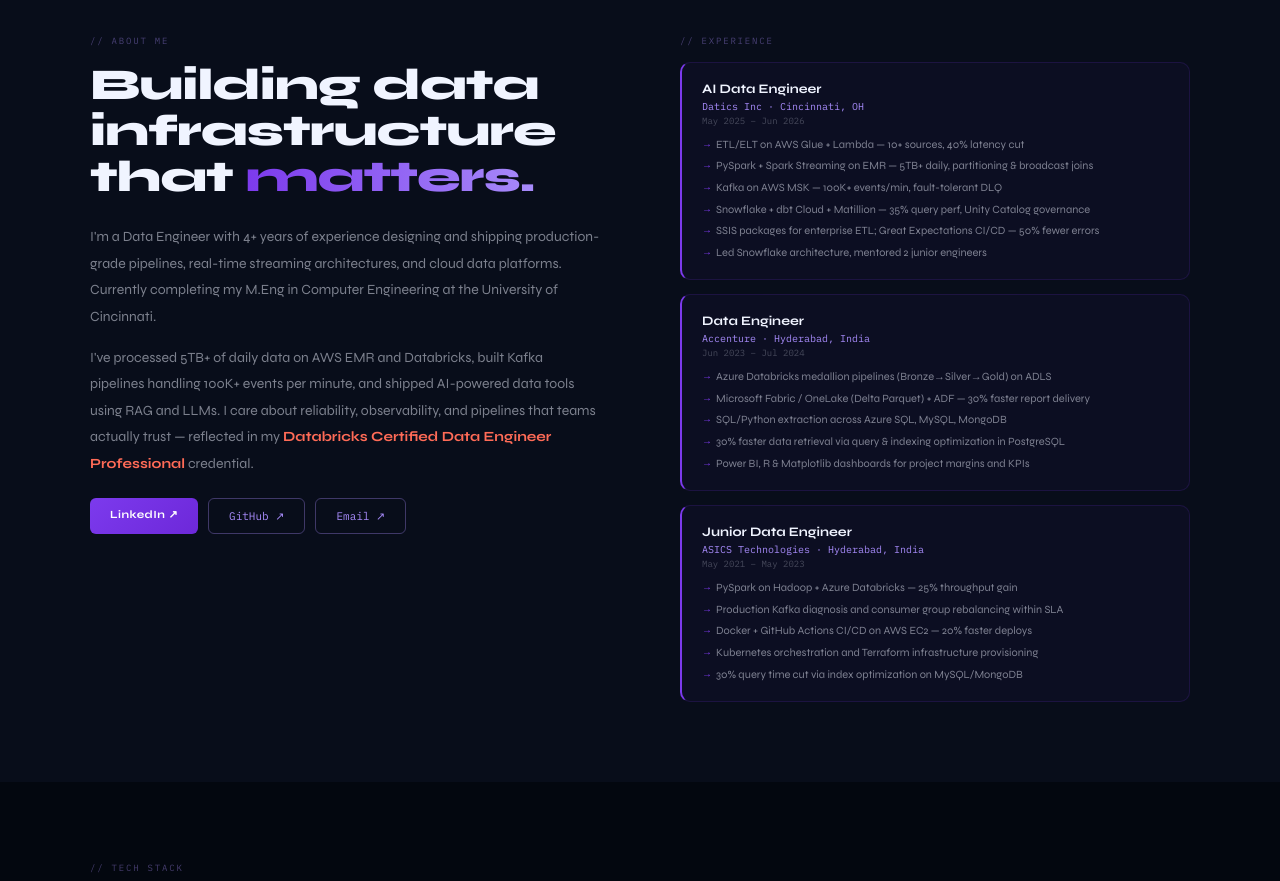
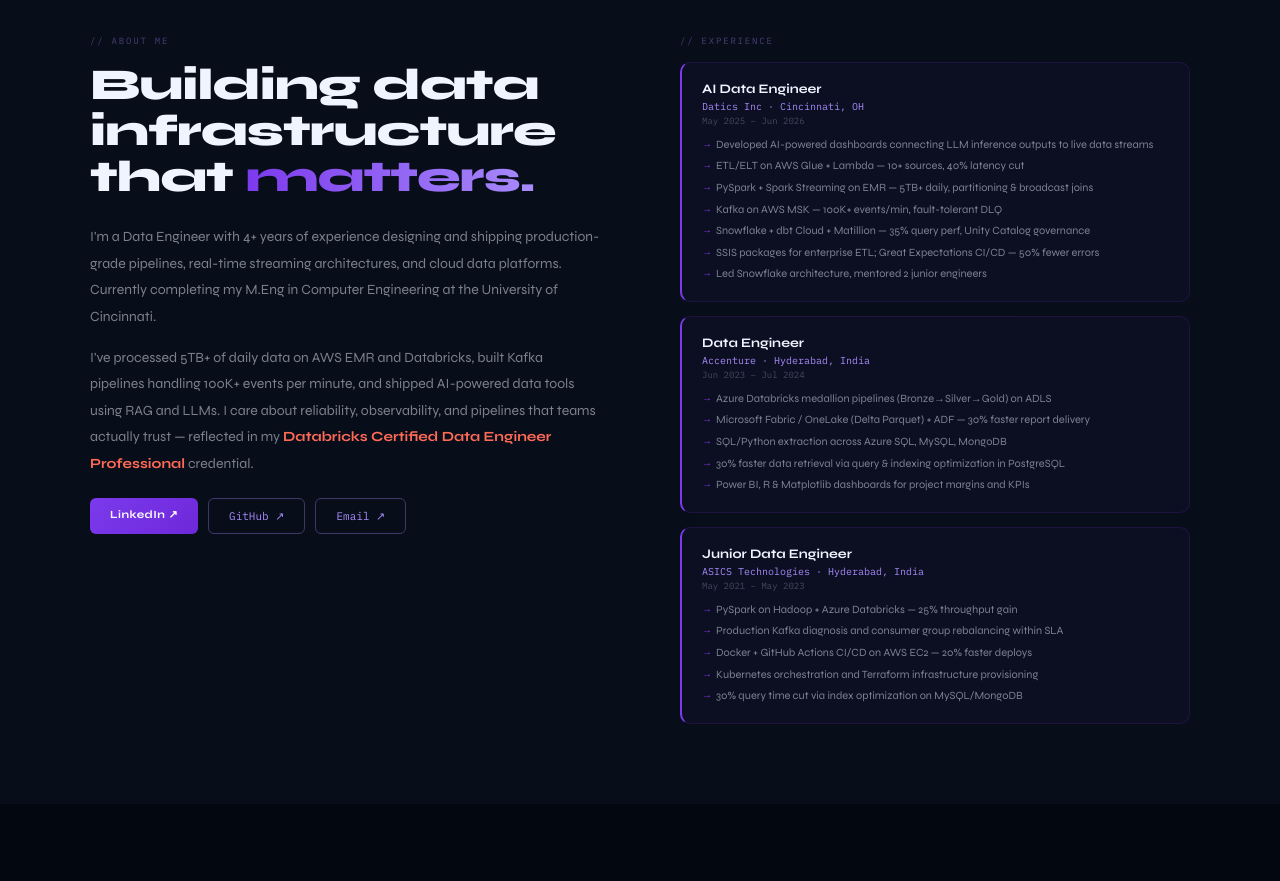
Before and after one commit to saikrishna-hub001/saikrishna-hub001.github.io, a plain HTML site: page index.html in a window 1280 px wide. Shown: the part 860-1741 px from the top of the page. Drawn offline with nearby package versions, Linux system fonts and the light colour scheme; animation ran at ten frames a second.

Commit message:
Add bullet point for AI dashboard development

```diff
--- a/index.html
+++ b/index.html
@@ -398,6 +398,7 @@
             <div class="exp-co">Datics Inc · Cincinnati, OH</div>
             <div class="exp-yr">May 2025 – Jun 2026</div>
             <ul class="exp-buls">
+              <li>Developed AI-powered dashboards connecting LLM inference outputs to live data streams</li>
               <li>ETL/ELT on AWS Glue + Lambda — 10+ sources, 40% latency cut</li>
               <li>PySpark + Spark Streaming on EMR — 5TB+ daily, partitioning &amp; broadcast joins</li>
               <li>Kafka on AWS MSK — 100K+ events/min, fault-tolerant DLQ</li>
```
